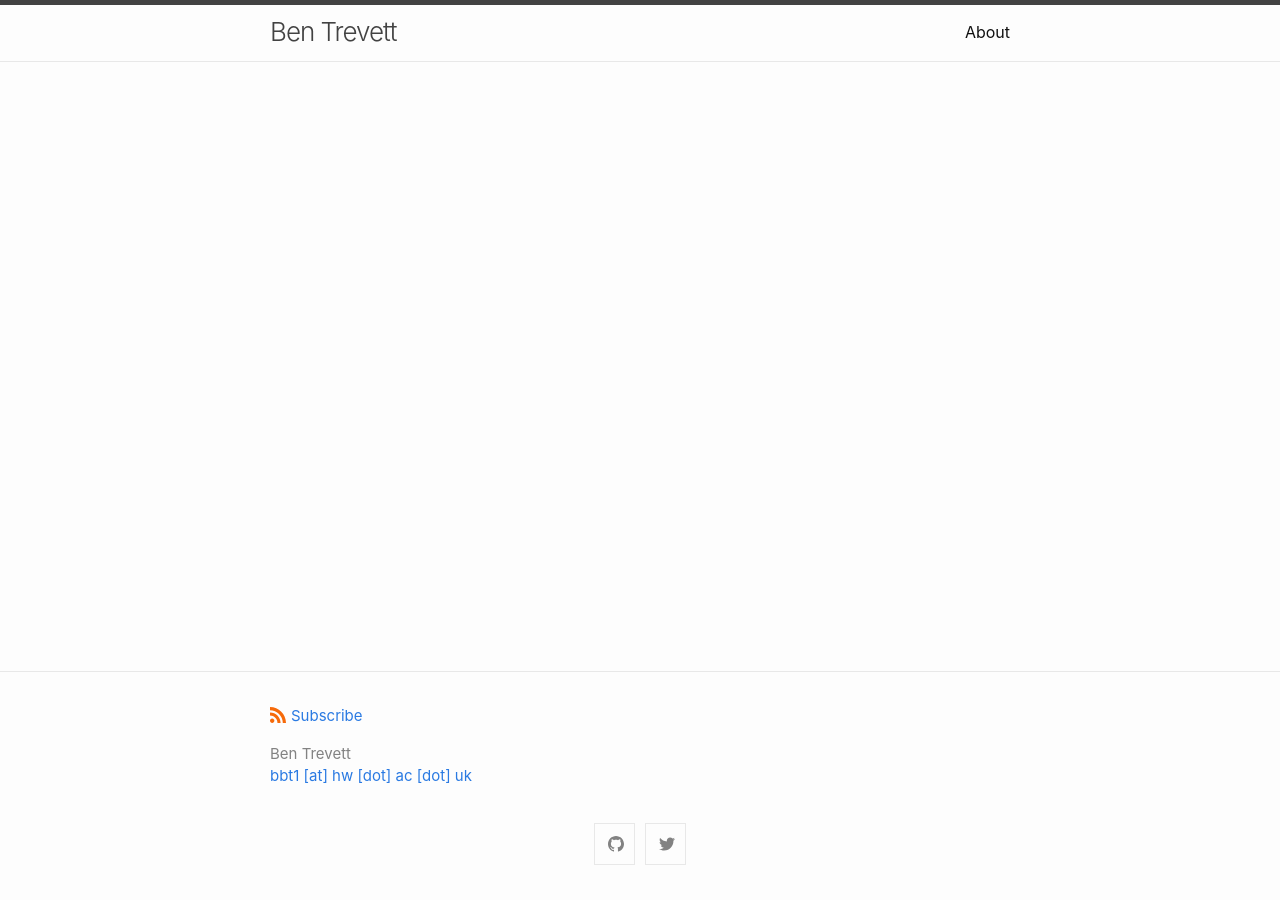
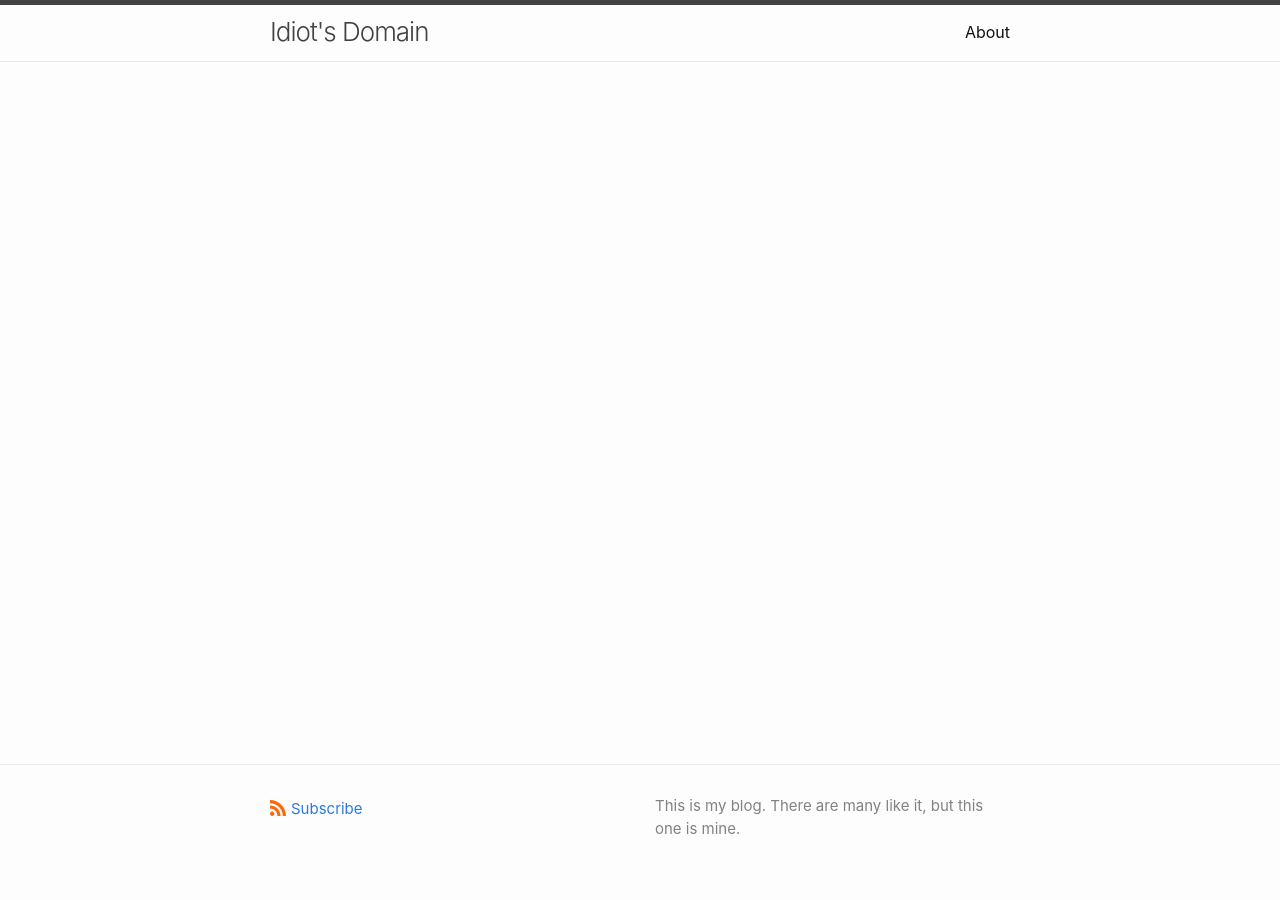
Before and after one commit to bentrevett/bentrevett.github.io, a Jekyll site: the page built from index.md, in a window 1280 px wide. Built offline with Jekyll 4.4.1, drawn with Linux system fonts in a browser that asks for light colours; some of the changed lines change nothing that is shown.

Commit message:
messing around with configs, probably broke it

```diff
--- a/_config.yml
+++ b/_config.yml
@@ -1,56 +1,22 @@
-title: Ben Trevett
-author:
-  name: Ben Trevett
-  email: bbt1 [at] hw [dot] ac [dot] uk
-description: > # this means to ignore newlines until "show_excerpts:"
+title: Idiot's Domain
 
+description: >
+  This is my blog. There are many like it, but this one is mine.
+
+email: bbt1 [at] hw [dot] ac [dot] uk
 
 show_excerpts: false # set to true to show excerpts on the homepage
 
-# Minima date format
-# refer to https://shopify.github.io/liquid/filters/date/ if you want to customize this
 minima:
   date_format: "%b %-d, %Y"
 
-  # generate social links in footer
-  social_links:
-    twitter: ben_trevett
-    github:  bentrevett
-    # devto: jekyll
-    # dribbble: jekyll
-    # facebook: jekyll
-    # flickr:   jekyll
-    # instagram: jekyll
-    # linkedin: jekyll
-    # pinterest: jekyll
-    # youtube: jekyll
-    # youtube_channel: UC8CXR0-3I70i1tfPg1PAE1g
-    # youtube_channel_name: CloudCannon
-    # telegram: jekyll
-    # googleplus: +jekyll
-    # microdotblog: jekyll
-    # keybase: jekyll
+social_links:
+  twitter: ben_trevett
+  github:  bentrevett
 
-    # Mastodon instances
-    # mastodon:
-    # - username: jekyll
-    #   instance: example.com
-    # - username: jekyll2
-    #   instance: example.com
-
-    # GitLab instances
-    # gitlab:
-    # - username: jekyll
-    #   instance: example.com
-    # - username: jekyll2
-    #   instance: example.com
-
-# If you want to link only specific pages in your header, uncomment
-# this and add the path to the pages in order as they should show up
 header_pages:
  - about.md
 
-# Build settings
 theme: minima
 
 plugins:
```
